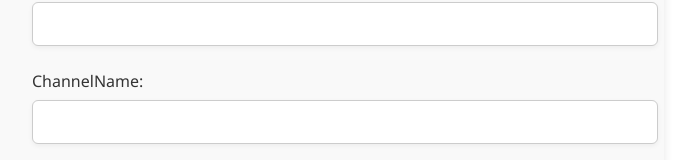
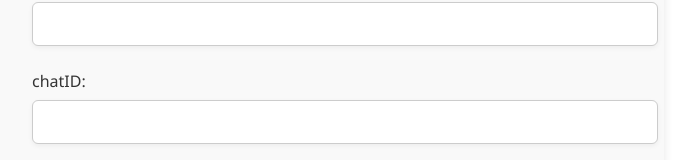
Before and after one commit to SkyDependence/tgDrive-front, a Vue app: page / in a window 1280 px wide. Shown: the part 259-419 px from the top of the page, without its empty margins (308-997 px from the left). Built offline with nearby package versions, Linux system fonts and the light colour scheme.

Commit message:
fix: target->chatID

```diff
--- a/src/components/ConfigDisplay.vue
+++ b/src/components/ConfigDisplay.vue
@@ -17,7 +17,7 @@
     <!-- 显示配置内容 -->
     <div v-if="config">
       <p><strong>token:</strong> {{ config.token }}</p>
-      <p><strong>target:</strong> {{ config.target }}</p>
+      <p><strong>chatID:</strong> {{ config.target }}</p>
       <p><strong>Pass:</strong> {{ config.pass }}</p>
       <p><strong>Mode:</strong> {{ config.mode }}</p>
       <p><strong>url:</strong> {{ config.url }}</p>
--- a/src/views/Home.vue
+++ b/src/views/Home.vue
@@ -29,7 +29,7 @@
       </div>
 
       <div class="form-group">
-        <label for="target" class="label">ChannelName:</label>
+        <label for="target" class="label">chatID:</label>
         <input
           type="text"
           id="target"
```
